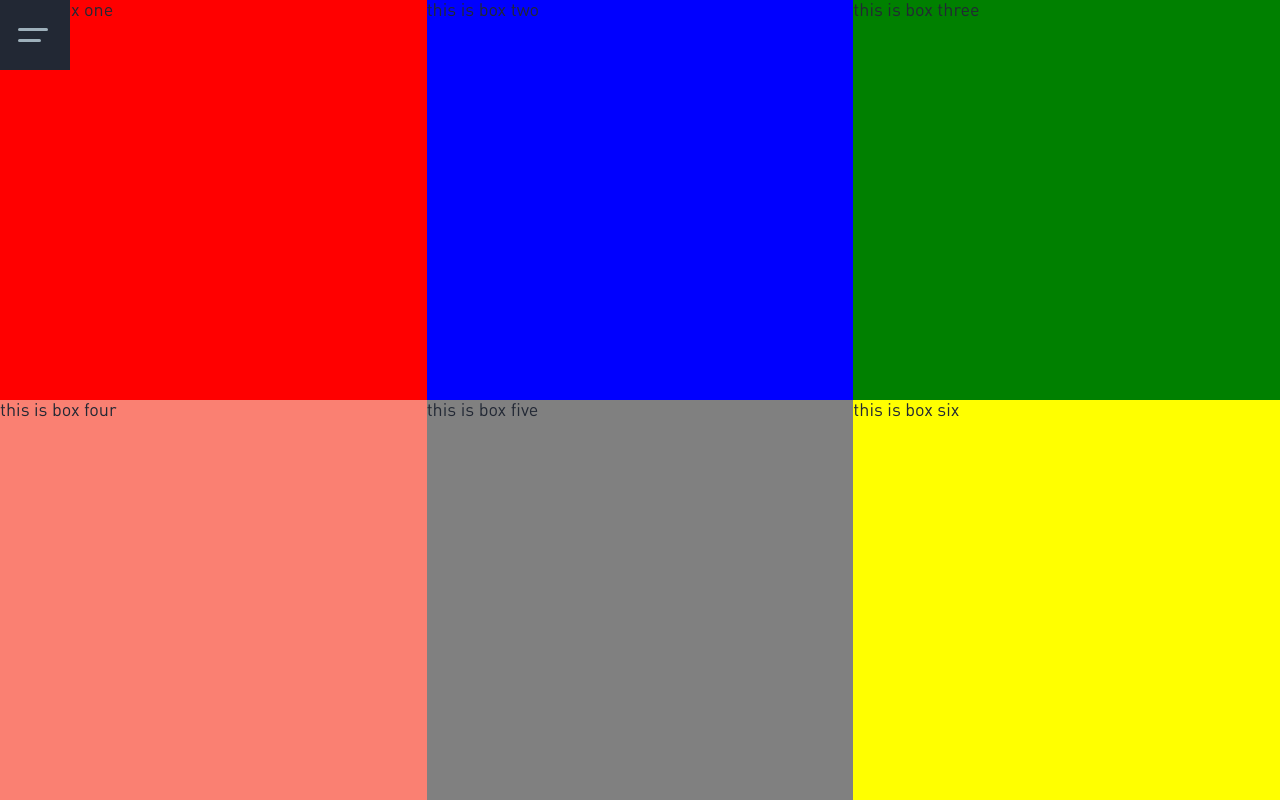
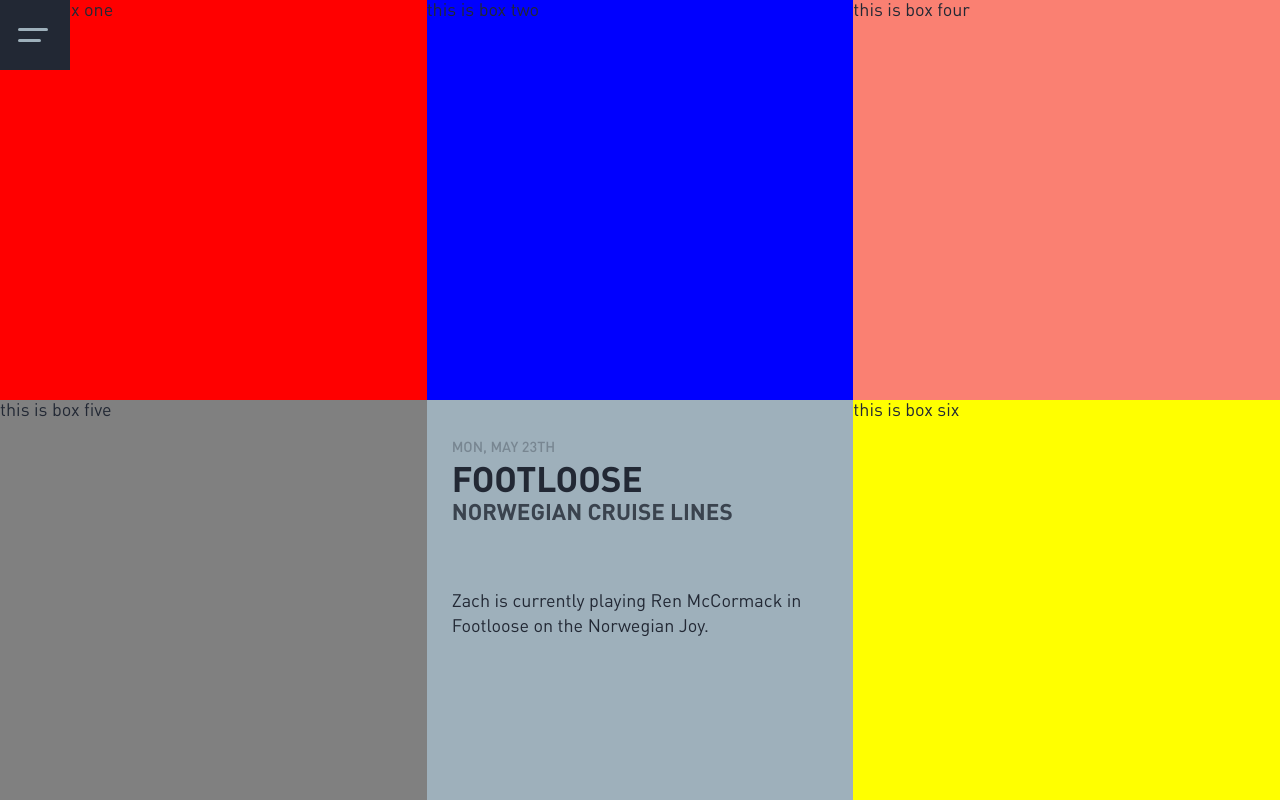
Before and after one commit to Zachcos/ZachCossmanV4_NextJS, a Next.js app: page / in a window 1280 px wide. Built offline with nearby package versions, Linux system fonts and the light colour scheme.

Commit message:
Import TextBox component

```diff
--- a/pages/index.tsx
+++ b/pages/index.tsx
@@ -1,6 +1,7 @@
 import type { NextPage } from 'next';
 import { useEffect } from 'react';
 import styled from 'styled-components';
+import TextBox from '../components/textBox';
 
 const BoxOne = styled.div`
   grid-area: 'one';
@@ -33,11 +34,26 @@ const Home: NextPage = () => {
     document.documentElement.style.setProperty('--vh', `${vh}px`);
     console.log('this is the vh value: ', vh);
   });
+
+  const gig = {
+    heading: 'Footloose',
+    subheading: 'Norwegian Cruise Lines',
+    subnote: 'Mon, May 23th',
+  };
+
+  const blurb =
+    'Zach is currently playing Ren McCormack in Footloose on the Norwegian Joy.';
   return (
     <>
       <BoxOne>this is box one</BoxOne>
       <BoxTwo>this is box two</BoxTwo>
-      <BoxThree>this is box three</BoxThree>
+      <TextBox area='three' content={gig} theme=''>
+        <p className='body'>
+          <br />
+          {blurb}
+          <br />
+        </p>
+      </TextBox>
       <BoxFour>this is box four</BoxFour>
       <BoxFive>this is box five</BoxFive>
       <BoxSix>this is box six</BoxSix>
```
